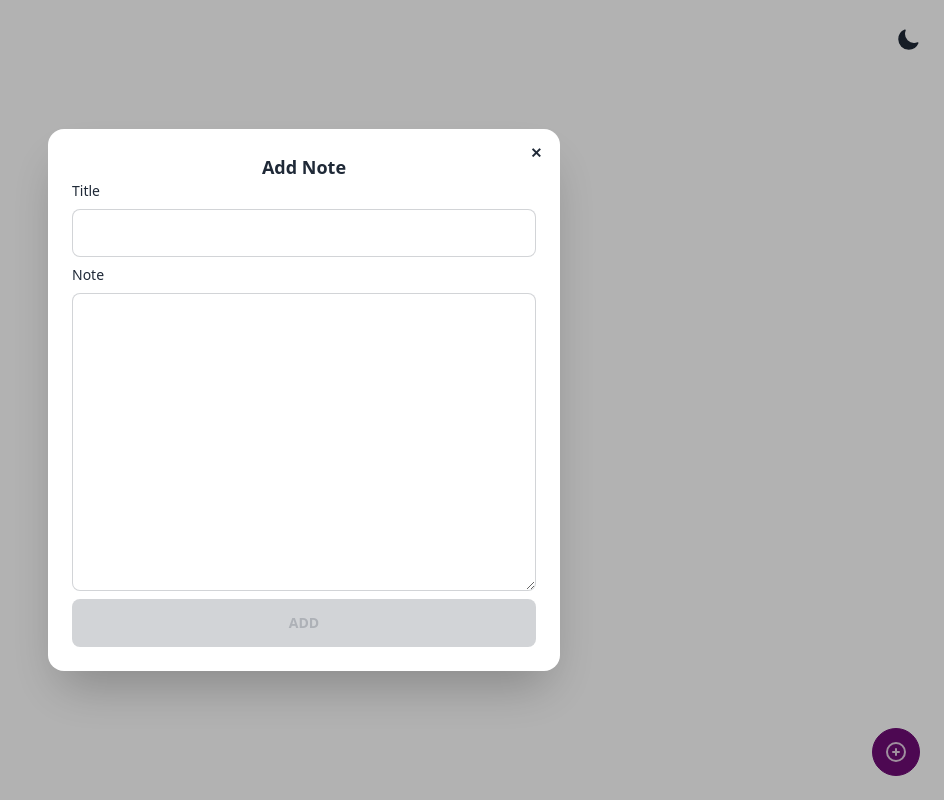
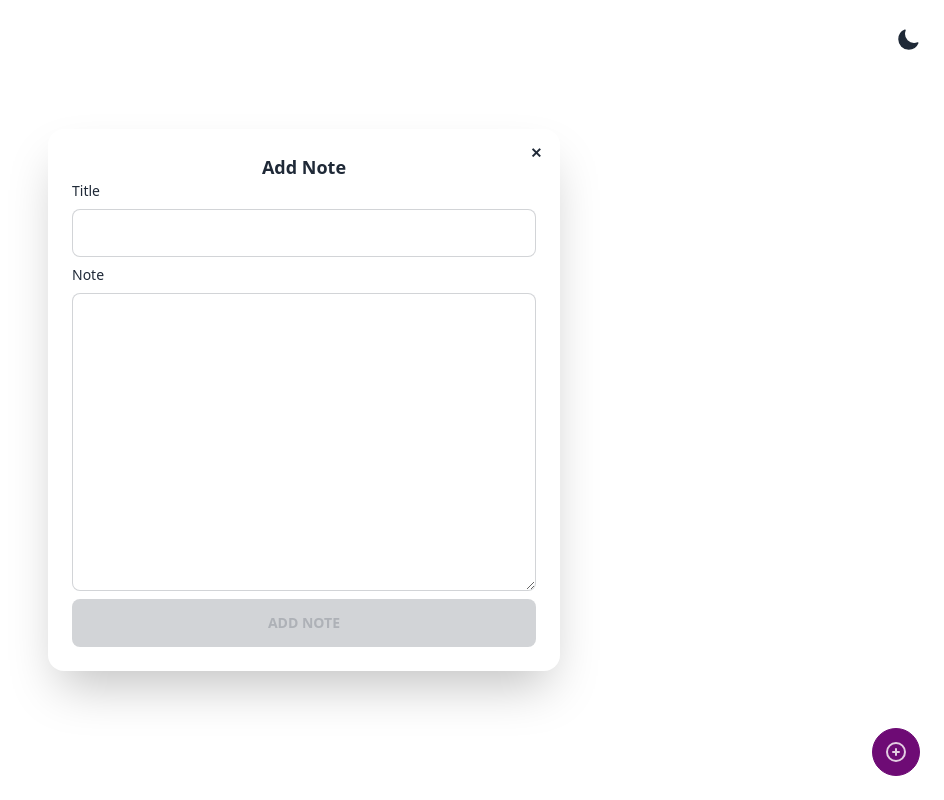
Before and after one commit to iampiku/Notepad, a Vue app: page / in a window 1280 px wide. Both pictures are taken after a click on the button 1232 px from the left and 752 px from the top of the page. Shown: the whole page, without its empty margins (336-1280 px from the left). Built offline with nearby package versions, Linux system fonts and the light colour scheme.

Commit message:
🛠️ multiple ui modifications

```diff
--- a/src/components/Modals/AddNoteModal.vue
+++ b/src/components/Modals/AddNoteModal.vue
@@ -36,7 +36,7 @@
 				id="title"
 				autocomplete="off"
 				class="input input-bordered w-full"
-				v-model="title"
+				v-model.trim="title"
 			/>
 			<label for="note" class="label-text">Note</label>
 			<textarea
@@ -45,8 +45,18 @@
 				cols="30"
 				rows="10"
 				class="textarea input-bordered w-full"
-				v-model="note"
+				v-model.trim="note"
 			></textarea>
+		</template>
+		<template #action>
+			<button
+				type="button"
+				class="btn btn-primary"
+				:disabled="isDisabled"
+				@click.prevent="handleSubmit"
+			>
+				Add Note
+			</button>
 		</template>
 	</Modal>
 </template>
@@ -76,10 +86,13 @@ const emit = defineEmits<(e: "onAddNote", note: INote) => void>();
 const isDisabled = computed(() => {
 	return !(title.value.length > 3 && note.value.length > 5);
 });
-const modalSetup = ref<{ title: string; label: string; disabled: boolean }>({
+const modalSetup = ref<{
+	title: string;
+
+	showModal: boolean;
+}>({
 	title: "Add Note",
-	label: "Add",
-	disabled: isDisabled.value,
+	showModal: false,
 });
 function handleSubmit(): void {
 	emit("onAddNote", {
@@ -88,6 +101,9 @@ function handleSubmit(): void {
 		status: "Todo",
 		createdAt: new Date().toLocaleDateString(),
 	});
+	title.value = "";
+	note.value = "";
+	showModal.value = false;
 }
 function handleModalClose(): void {
 	title.value = "";
--- a/src/components/Modals/EditNoteModal.vue
+++ b/src/components/Modals/EditNoteModal.vue
@@ -1,46 +1,5 @@
 <template>
-	<!-- <dialog class="modal" ref="notesModal">
-		<form method="dialog" class="modal-box">
-			<button class="btn btn-sm btn-circle btn-ghost absolute right-2 top-2">
-				✕
-			</button>
-			<h3 class="font-bold text-lg text-center">Edit Note</h3>
-			<form class="form-control flex flex-col gap-2">
-				<label for="title" class="label-text">Title</label>
-				<input
-					type="text"
-					name="title"
-					id="title"
-					autocomplete="off"
-					class="input input-bordered w-full"
-					v-model="internalNote.title"
-				/>
-				<label for="note" class="label-text">Note</label>
-				<textarea
-					name="note"
-					id="note"
-					cols="30"
-					rows="10"
-					class="textarea input-bordered w-full"
-					v-model="internalNote.note"
-				></textarea>
-				<button
-					type="button"
-					class="btn btn-primary"
-					:disabled="isDisabled"
-					@click.prevent="handleSave"
-				>
-					Save
-				</button>
-			</form>
-		</form>
-	</dialog> -->
-	<Modal
-		:modal="modalSetup"
-		v-modal="showModal"
-		@onModalClick="handleSave"
-		@onModalClose="handleModalClose"
-	>
+	<Modal :modal="modalSetup" v-modal="showModal" @onModalClick="handleSave">
 		<template #body>
 			<label for="title" class="label-text">Title</label>
 			<input
@@ -51,6 +10,19 @@
 				class="input input-bordered w-full"
 				v-model="internalNote.title"
 			/>
+			<label for="status" class="label-text">Status</label>
+			<select
+				class="select btn-ghost btn-sm pr-7 join-item"
+				v-model="note.status"
+			>
+				<option
+					v-for="({ _selected, label }, index) in selectStatus"
+					:key="index"
+					:selected="_selected"
+				>
+					{{ label }}
+				</option>
+			</select>
 			<label for="note" class="label-text">Note</label>
 			<textarea
 				name="note"
@@ -60,6 +32,16 @@
 				class="textarea input-bordered w-full"
 				v-model="internalNote.note"
 			></textarea>
+		</template>
+		<template #action>
+			<button
+				type="button"
+				class="btn btn-primary"
+				:disabled="isDisabled"
+				@click.prevent="handleSave"
+			>
+				Edit
+			</button>
 		</template>
 	</Modal>
 </template>
@@ -75,6 +57,9 @@ import { computed, ref, ComputedRef } from "vue";
  */
 import INote from "@/interface/INote";
 
+/**
+ * Component
+ */
 import Modal from "@/components/Modals/Modal.vue";
 
 interface Props {
@@ -84,10 +69,15 @@ const props = withDefaults(defineProps<Props>(), {
 	editNote: () => ({ title: "", note: "", status: "Todo", createdAt: "" }),
 });
 
-const emit = defineEmits<(e: "edit-note", note: INote) => void>();
+const emit = defineEmits<(e: "onEditNote", note: INote) => void>();
 
 const status = ref<"Todo" | "Completed" | "Inprogress">("Todo");
 const showModal = ref<boolean>(false);
+const selectStatus = ref<{ _selected: boolean; label: string }[]>([
+	{ _selected: false, label: "Todo" },
+	{ _selected: false, label: "Inprogress" },
+	{ _selected: false, label: "Completed" },
+]);
 
 const isDisabled: ComputedRef<boolean> = computed(() => {
 	return !(
@@ -95,10 +85,8 @@ const isDisabled: ComputedRef<boolean> = computed(() => {
 	);
 });
 
-const modalSetup = ref<{ title: string; label: string; disabled: boolean }>({
+const modalSetup = ref<{ title: string }>({
 	title: "Edit Note",
-	label: "Save",
-	disabled: isDisabled.value,
 });
 
 const internalNote = computed(() => {
@@ -110,10 +98,6 @@ const internalNote = computed(() => {
 });
 
 function handleSave(): void {
-	emit("edit-note", internalNote.value);
-}
-
-function handleModalClose() {
-	console.log("Modal Close");
+	emit("onEditNote", internalNote.value);
 }
 </script>
--- a/src/components/Modals/Modal.vue
+++ b/src/components/Modals/Modal.vue
@@ -1,37 +1,37 @@
 <template>
-	<dialog class="modal" ref="notesModal">
+	<dialog class="modal" :open="modelValue">
 		<form method="dialog" class="modal-box">
 			<button
 				class="btn btn-sm btn-circle btn-ghost absolute right-2 top-2"
-				@click="handleModalClose"
+				@click.prevent="handleModalClose"
 			>
 				✕
 			</button>
 			<h3 class="font-bold text-lg text-center">{{ props.modal.title }}</h3>
 			<form class="form-control flex flex-col gap-2">
 				<slot name="body"></slot>
+				<slot name="action">
 					<button
 						type="button"
 						class="btn btn-primary"
-					:disabled="props.modal.disabled"
+						:disabled="modal.disabled"
 						@click.prevent="$emit('onModalClick')"
 					>
 						{{ props.modal.label }}
 					</button>
+				</slot>
 			</form>
 		</form>
 	</dialog>
 </template>
 
 <script setup lang="ts">
-import { ref, computed, watch } from "vue";
-
-const notesModal = ref<HTMLDialogElement | null>(null);
+import { computed } from "vue";
 
 interface ModalSetup {
 	title: string;
-	label: string;
-	disabled: boolean;
+	label?: string;
+	disabled?: boolean;
 }
 interface Props {
 	modal: ModalSetup;
@@ -43,28 +43,26 @@ const props = withDefaults(defineProps<Props>(), {
 		title: "Default Title",
 		disabled: false,
 	}),
+	modelValue: false,
 });
+
 const emit = defineEmits<{
-	(e: "update:modalValue", value: boolean): void;
+	(e: "update:modelValue", value: boolean): void;
 	(e: "onModalClick"): void;
 	(e: "onModalClose"): void;
 }>();
 
-const value = computed({
+function handleModalClose(): void {
+	showModal.value = false;
+	emit("onModalClose");
+}
+
+const showModal = computed({
 	get: function () {
 		return props.modelValue;
 	},
 	set: function (value: boolean) {
-		emit("update:modalValue", value);
+		emit("update:modelValue", value);
 	},
 });
-
-watch(value, (newValue) => {
-	if (newValue) notesModal.value?.showModal();
-});
-
-function handleModalClose(): void {
-	value.value = false;
-	emit("onModalClose");
-}
 </script>
--- a/src/components/ThemeSwitch.vue
+++ b/src/components/ThemeSwitch.vue
@@ -6,7 +6,7 @@
 				type="checkbox"
 				id="theme-switch"
 				name="theme-switch"
-				@click="$emit('onThemeChange', isDark)"
+				@click="emit('onThemeChange', isDark)"
 			/>
 			<svg
 				xmlns="http://www.w3.org/2000/svg"
@@ -44,4 +44,5 @@
 import { ref } from "vue";
 
 const isDark = ref<boolean>(false);
+const emit = defineEmits<(e: "onThemeChange", isDark: boolean) => void>();
 </script>
```
Lines whose indentation alone changed are shown as unchanged.
